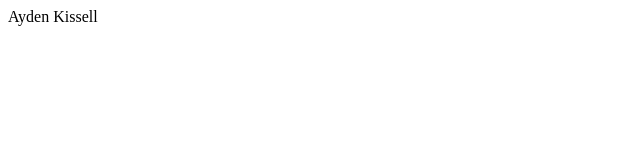
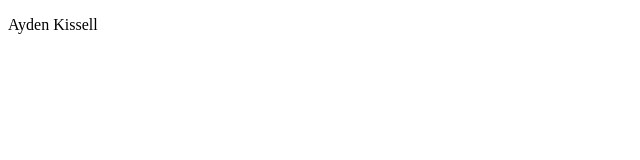
Before and after one commit to jhjln87/wdd130-kissell, a plain HTML site: page index.html in a window 1280 px wide. Shown: the whole page, without its empty margins (0-640 px from the left). Drawn offline with Linux system fonts and the light colour scheme.

Commit message:
11.20.25.j.4 github silly

```diff
--- a/index.html
+++ b/index.html
@@ -6,6 +6,6 @@
     <title>Document</title>
 </head>
 <body>
-    Ayden Kissell
+    <p>Ayden Kissell</p>
 </body>
 </html>
```
